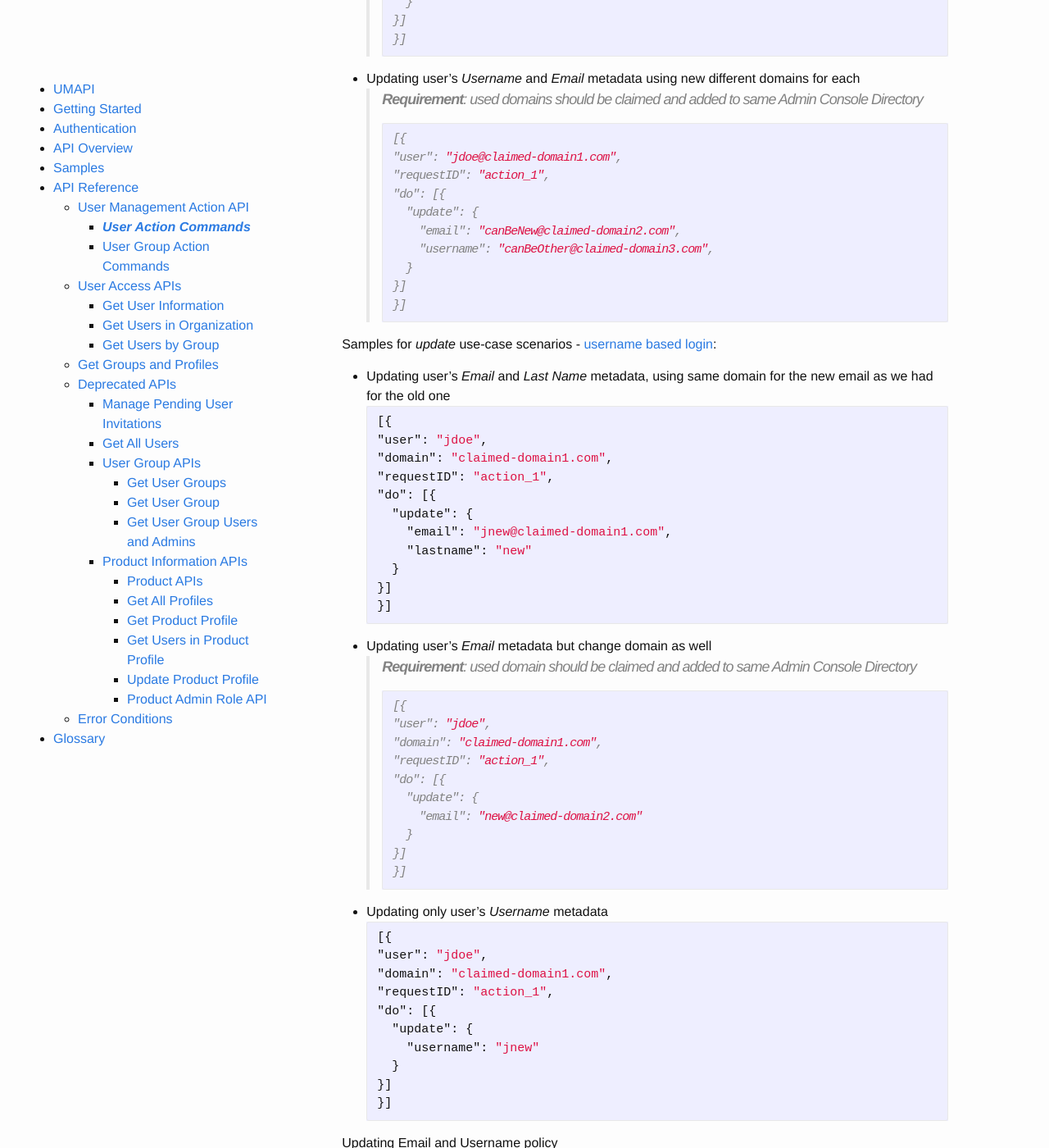
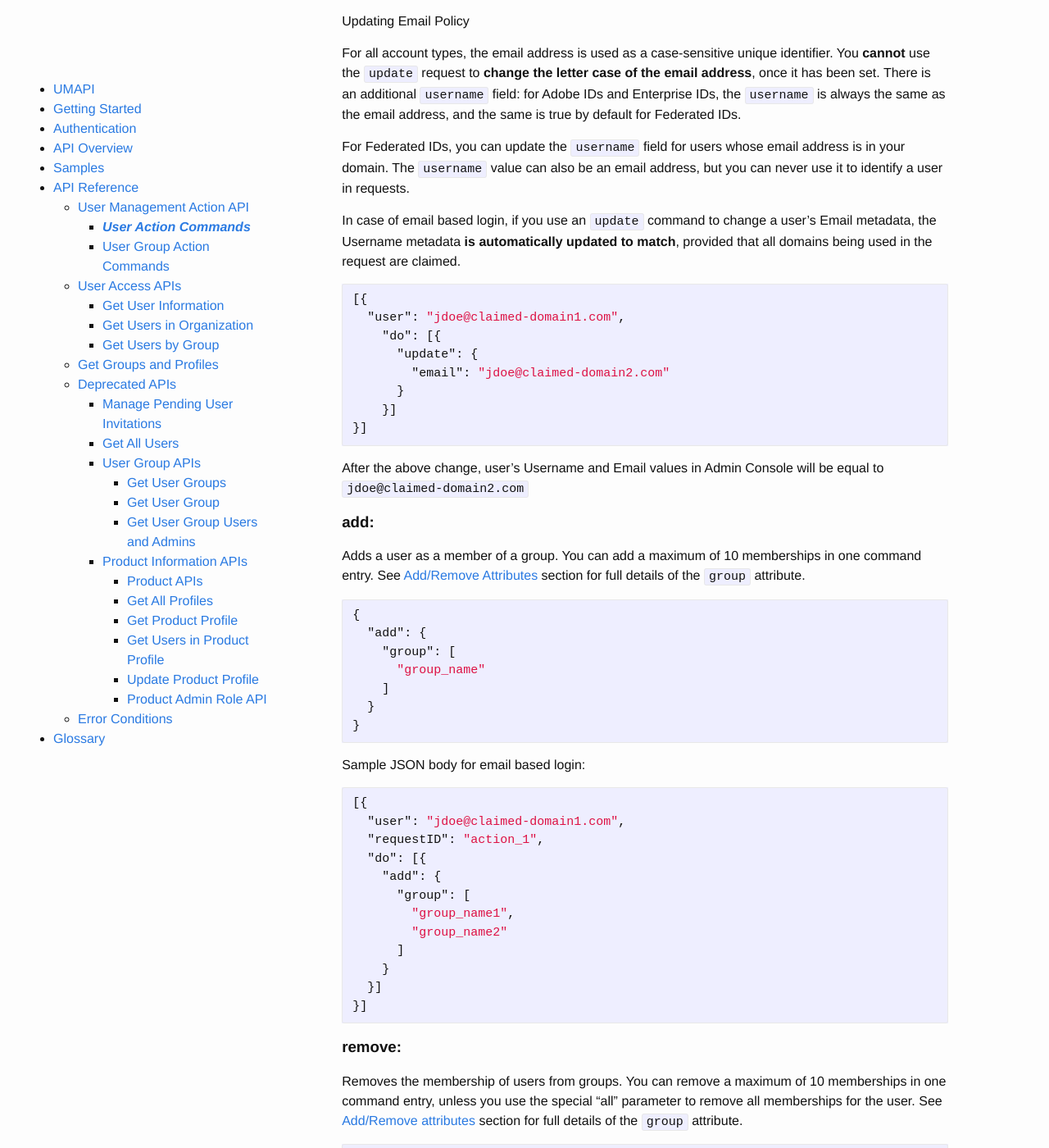
Before and after one commit to adobe-apiplatform/umapi-documentation, a Jekyll site: the page built from docs/en/api/ActionsCmds.md, in a window 1280 px wide and 1400 px high, scrolled down 6552 px. Shown: the whole window at 82% size. Built offline with Jekyll 4.4.1, drawn with Linux system fonts in a browser that asks for light colours; some of the changed text lies outside the part shown.

Commit message:
Update documentation to remove references of username-federated domains

````diff
--- a/docs/en/api/ActionsCmds.md
+++ b/docs/en/api/ActionsCmds.md
@@ -31,7 +31,7 @@
 ## Root commands
 
 <a name="userRootCommand" class="api-ref-subtitle">__user:__</a> _string_
-The user field is usually an email address with a UID and domain component `jdoe@example.com`. Organizations can be configured to accept usernames that are not email addresses. In these cases, the `domain` property must be provided in order to identify the user. [Identity Types](glossary.md#identity) explains the different account types available.
+The user field is an email address with a UID and domain component `jdoe@example.com`. [Identity Types](glossary.md#identity) explains the different account types available.
 
 <a name="usergroupRootCommand" class="api-ref-subtitle">__usergroup:__</a> _string_
 To create, update or delete a [user group](glossary.md#usergroup), specify `createUserGroup`, `deleteUserGroup`, and `updateUserGroup` actions in the `do` list for the `usergroup`. To update the membership list specify `add` and `remove` actions in the `do` list for the `usergroup`. See [User Group Action Commands](usergroupActionCommands.md) for details.
@@ -59,16 +59,6 @@
 
 __do:__
 Lists the series of _steps_ to complete for this command entry. For a single user command entry, there can be only __one__ create user operation ([createEnterpriseID](#createEnterpriseID), [createFederatedID](#createFederatedID) or [addAdobeID](#addAdobeID)) and __one__ delete user operation ([removeFromOrg](#removeFromOrg)).
-
-<hr class="api-ref-rule">
-
-## <a name="emailVsUsername">Username vs Email user login setting</a>
-
-Based on the Admin Console -> Settings -> Identity -> a Directory's metadata, there can be 2 situations for `User login setting`:
-
-![image of Directory metadata](images/uVSe.png)
-
-Based on this setting, the [user](#userRootCommand) actions will differ in the JSON body format. Use-cases in this page will reference one or the other as __email based login__ or __username based login__.
 
 <hr class="api-ref-rule">
 
@@ -151,7 +141,7 @@
   }
 }
 ```
-Sample POST body for [email based login](ActionsCmds.md#emailVsUsername):
+Sample POST body for email based login:
 
 ```json
 [{
@@ -168,11 +158,11 @@
   }]
 }]
 ```
-Sample POST body for [username based login](ActionsCmds.md#emailVsUsername):
+Sample POST body defining the domain:
 
 ```json
 [{
-  "user" : "jdoe",
+  "user" : "jdoe@claimed-domain1.com",
   "domain": "claimed-domain1.com",
   "requestID": "action_1",
   "do" : [{
@@ -276,60 +266,13 @@
 }]
 ```
 
-
-Samples for _update_ use-case scenarios - [username based login](ActionsCmds.md#emailVsUsername):
-
-* Updating user's _Email_ and _Last Name_ metadata, using same domain for the new email as we had for the old one
-```json
-[{
-  "user": "jdoe",
-  "domain": "claimed-domain1.com",
-  "requestID": "action_1",
-  "do": [{
-    "update": {
-      "email": "jnew@claimed-domain1.com",
-      "lastname": "new"
-    }
-  }]
-}]
-```
-
-* Updating user's _Email_ metadata but change domain as well
->__Requirement__: used domain should be claimed and added to same Admin Console Directory
-```json
-[{
-  "user": "jdoe",
-  "domain": "claimed-domain1.com",
-  "requestID": "action_1",
-  "do": [{
-    "update": {
-      "email": "new@claimed-domain2.com"
-    }
-  }]
-}]
-```
-
-* Updating only user's _Username_ metadata
-```json
-[{
-  "user": "jdoe",
-  "domain": "claimed-domain1.com",
-  "requestID": "action_1",
-  "do": [{
-    "update": {
-      "username": "jnew"
-    }
-  }]
-}]
-```
-
-#### Updating Email and Username policy
+#### Updating Email Policy
 
 For all account types, the email address is used as a case-sensitive unique identifier. You __cannot__ use the `update` request to __change the letter case of the email address__, once it has been set. There is an additional `username` field: for Adobe IDs and Enterprise IDs, the `username` is always the same as the email address, and the same is true by default for Federated IDs.
 
 For Federated IDs, you can update the `username` field for users whose email address is in your domain. The `username` value can also be an email address, but you can never use it to identify a user in requests.
 
-In case of [email based login](ActionsCmds.md#emailVsUsername), if you use an `update` command to change a user's Email metadata, the Username metadata __is automatically updated to match__, provided that all domains being used in the request are claimed.
+In case of email based login, if you use an `update` command to change a user's Email metadata, the Username metadata __is automatically updated to match__, provided that all domains being used in the request are claimed.
 
 ```json
 [{
@@ -357,7 +300,7 @@
 }
 ```
 
-Sample JSON body for [email based login](ActionsCmds.md#emailVsUsername):
+Sample JSON body for email based login:
 
 ```json
 [{
@@ -373,24 +316,6 @@
   }]
 }]
 ```
-
-Sample JSON body for [username based login](ActionsCmds.md#emailVsUsername):
-
-```json
-[{
-  "user": "jdoe",
-  "domain": "claimed-domain1.com",
-  "requestID": "action_1",
-  "do": [{
-    "add": {
-      "group": [
-        "group_name"
-      ]
-    }
-  }]
-}]
-```
-
 
 ### <a name="remove" class="api-ref-subtitle">__remove:__</a>
 Removes the membership of users from groups. You can remove a maximum of 10 memberships in one command entry, unless you use the special  "all" parameter to remove all memberships for the user. See [Add/Remove attributes](#addRemoveAttr) section for full details of the `group` attribute.
@@ -411,7 +336,7 @@
 }
 ```
 
-Sample JSON body for [email based login](ActionsCmds.md#emailVsUsername):
+Sample JSON body for email based login:
 
 * removing a user's membership from 2 groups
 ```json
@@ -441,36 +366,6 @@
 }]
 ```
 
-Sample JSON body for  [username based login](ActionsCmds.md#emailVsUsername):
-
-* removing a user's membership from a group/PLC
-```json
-[{
-  "user": "jdoe",
-  "domain": "claimed-domain1.com",
-  "requestID": "action_1",
-  "do": [{
-    "add": {
-      "remove": [
-        "group_name1"
-      ]
-    }
-  }]
-}]
-```
-
-* remove the user account from all Groups/PLCs/Admin roles in Admin Console
-```json
-[{
-  "user": "jdoe",
-  "domain": "claimed-domain1.com",
-  "requestID": "action_1",
-  "do": [{
-    "remove": "all"
-  }]
-}]
-```
-
 ### <a name="addRemoveAttr" class="api-ref-subtitle">__Add/Remove Attributes__</a>
 
 The following attribute is available in both the [add](#add) and [remove](#remove) operations for a user:
@@ -493,7 +388,7 @@
 
 ### <a name="removeFromOrg" class="api-ref-subtitle">__removeFromOrg:__</a>
 
-Removes the user's membership in the organization, and optionally from membership in a domain that is linked to the given organization through the trusted-domain relationship. This includes any product configs and user-groups in the organization that they are a member of. There can only be a single `removeFromOrg` action in a command entry. If present, the removal action will be the last step invoked. If the user is specified by email address, then the domain of the email address specifies the domain of the account. If the user is specified by Username, the domain must be provided.
+Removes the user's membership in the organization, and optionally from membership in a domain that is linked to the given organization through the trusted-domain relationship. This includes any product configs and user-groups in the organization that they are a member of. There can only be a single `removeFromOrg` action in a command entry. If present, the removal action will be the last step invoked. If the user is specified by email address, then the domain of the email address specifies the domain of the account.
 
 Note that the response always reports a successful result for this action, even if the user did not exist.
 
@@ -511,7 +406,7 @@
 `"deleteAccount": false` = removing the user from the __Users__ menu
 `"deleteAccount": true` = removing the user from the __Directory users__ menu; implies loss of account metadata and associated cloud assets
 
-Sample JSON body for  [email based login](ActionsCmds.md#emailVsUsername):
+Sample JSON body for email based login:
 
 ```json
 [{
@@ -525,91 +420,12 @@
 }]
 ```
 
-Sample JSON body for  [username based login](ActionsCmds.md#emailVsUsername):
-```json
-[{
-  "user": "jdoe",
-  "domain": "claimed-domain1.com",
-  "requestID": "action_1",
-  "do": [{
-    "removeFromOrg": {
-      "deleteAccount": false
-    }
-  }]
-}]
-```
-
 <hr class="api-ref-rule">
 
-### <a name="userExamples" class="api-ref-subtitle">User command request body schema for [email based login](ActionsCmds.md#emailVsUsername) scenario</a>
+### <a name="userExamples" class="api-ref-subtitle">User command request body schema for email based login scenario</a>
 ```json
 [{
   "user": "string",
-  "requestID": "string",
-  "useAdobeID": boolean,
-  "do": [
-    {
-      "addAdobeID": {
-        "country": "string",
-        "email": "string",
-        "firstname": "string",
-        "lastname": "string",
-        "option": "string"
-      }
-    },
-    {
-      "createEnterpriseID": {
-        "country": "string",
-        "email": "string",
-        "firstname": "string",
-        "lastname": "string",
-        "option": "string"
-      }
-    },
-    {
-      "createFederatedID": {
-        "country": "string",
-        "email": "string",
-        "firstname": "string",
-        "lastname": "string",
-        "option": "string"
-       }
-    },
-    {
-      "add": {
-        "group": [
-          "string"
-        ]
-      }
-    },
-    {
-      "remove": {
-        "group": [
-          "string"
-        ]
-      }
-    },
-    {
-      "removeFromOrg": {
-        "deleteAccount": boolean
-      }
-    },
-    {
-      "update": {
-        "email": "string",
-        "firstname": "string",
-        "lastname": "string"
-      }
-    }
-  ]
-}]
-```
-
-### <a name="userExamples" class="api-ref-subtitle">User command request body schema for [username based login](ActionsCmds.md#emailVsUsername) scenario</a>
-```json
-[{
-  "user": "string",
-  "domain": "string",
   "requestID": "string",
   "useAdobeID": boolean,
   "do": [
````
Also changed, not shown: other parts of docs/en/api/ActionsCmds.md (+1 -1 lines), docs/en/api/getUser.md (+3 -9 lines), docs/en/api/glossary.md (+1 -1 lines).
